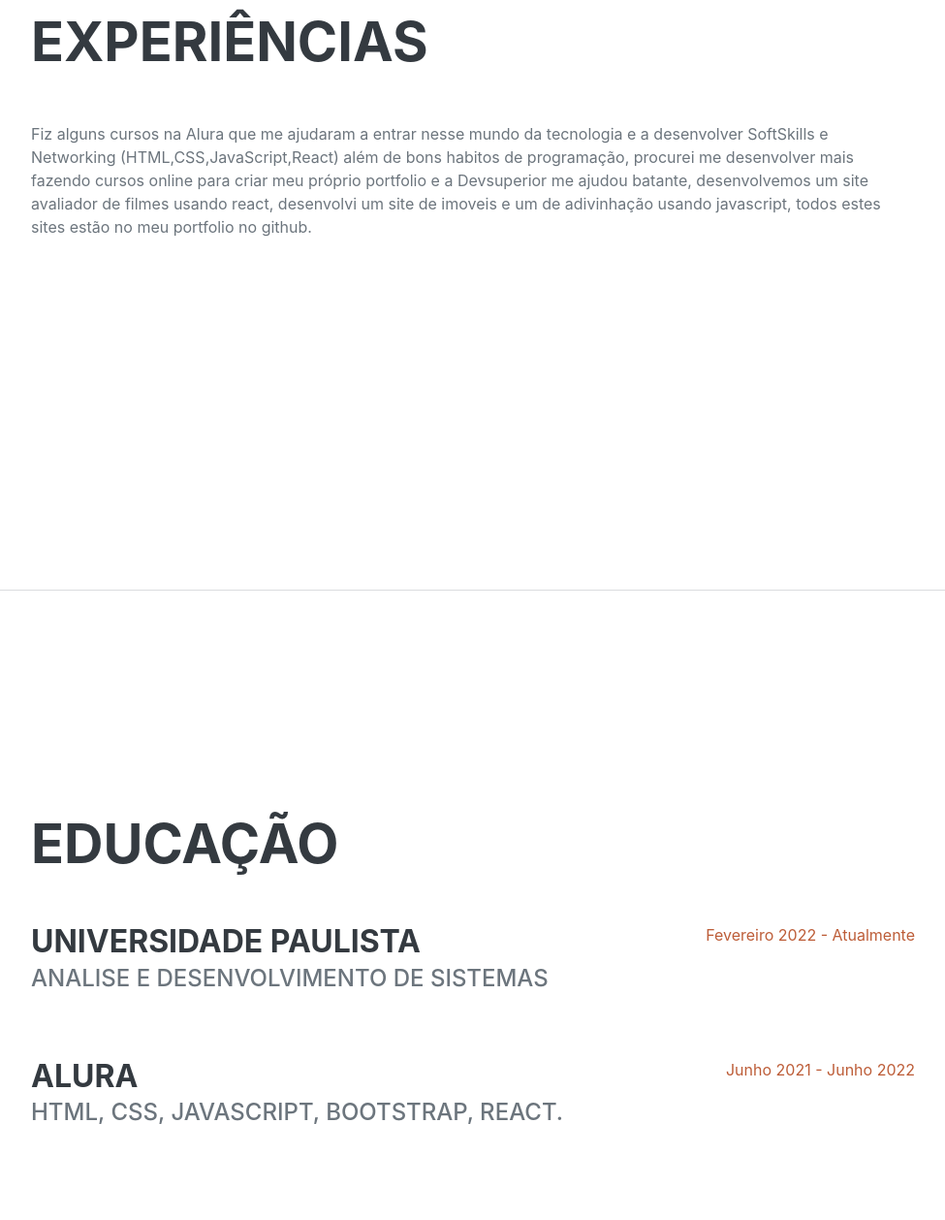
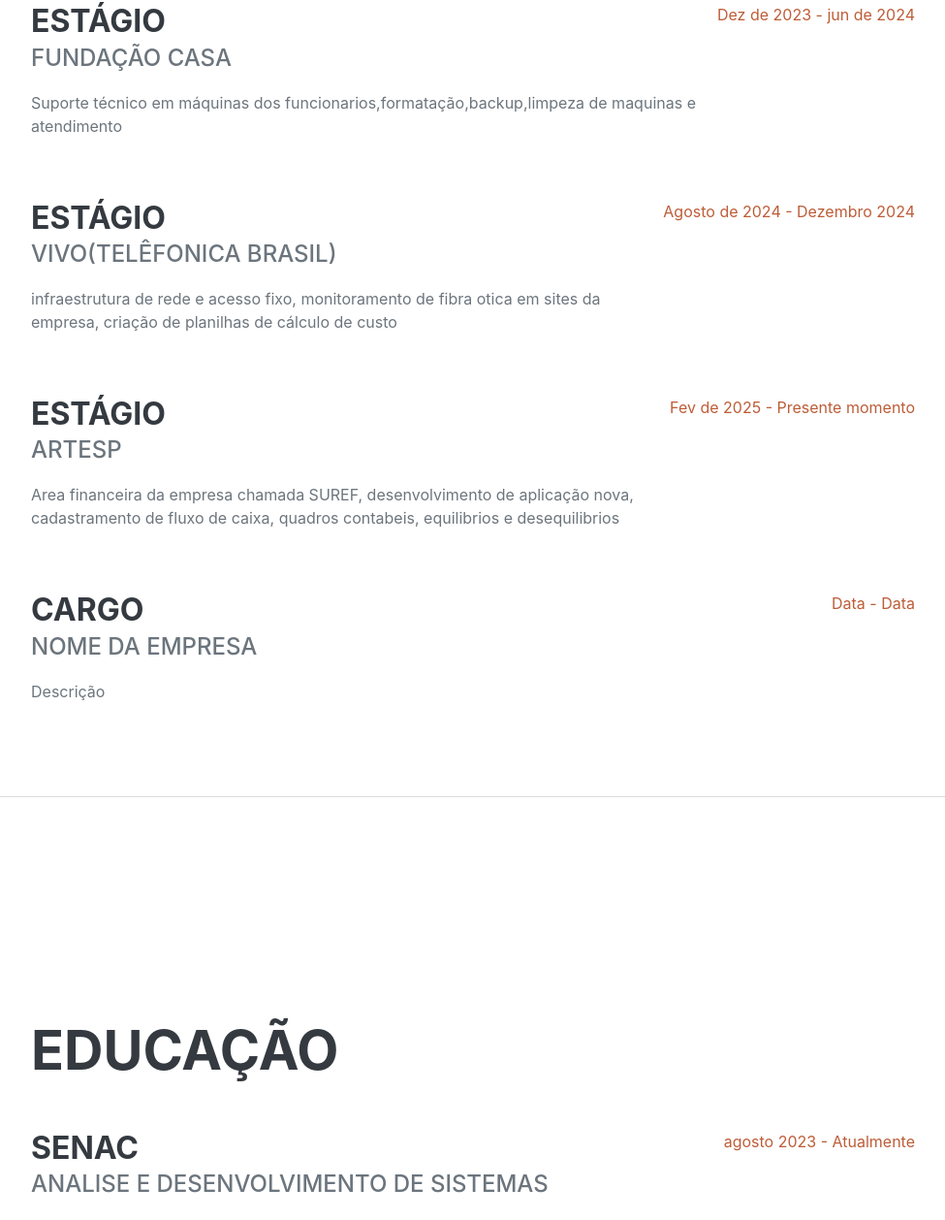
Before and after one commit to ItamarBorgesRocha/Curriculo, a plain HTML site: page curriculo/index.html in a window 1280 px wide. Shown: the part 993-2251 px from the top of the page at 97% size, without its empty margins (288-1263 px from the left). Drawn offline with nearby package versions, Linux system fonts and the light colour scheme; a web font is replaced by a local one.

Commit message:
Update index.html

```diff
--- a/curriculo/index.html
+++ b/curriculo/index.html
@@ -62,20 +62,35 @@
                     <h2 class="mb-5">Experiências</h2>
                     <div class="d-flex flex-column flex-md-row justify-content-between mb-5">
                         <div class="flex-grow-1">
-                            <p>Fiz alguns cursos na Alura que me ajudaram a entrar nesse mundo da tecnologia e a desenvolver SoftSkills e Networking (HTML,CSS,JavaScript,React) além de bons habitos de programação, procurei me desenvolver mais fazendo cursos online para criar meu próprio portfolio e a Devsuperior me ajudou batante, desenvolvemos um site avaliador de filmes usando react, desenvolvi um site de imoveis e um de adivinhação usando javascript, todos estes sites estão no meu portfolio no github. </p>
+                            <h3 class="mb-0">Estágio</h3>
+                            <div class="subheading mb-3">Fundação Casa</div>
+                            <p>Suporte técnico em máquinas dos funcionarios,formatação,backup,limpeza de maquinas e atendimento</p>
                         </div>
+                        <div class="flex-shrink-0"><span class="text-primary">Dez de 2023 - jun de 2024</span></div>
                     </div>
                     <div class="d-flex flex-column flex-md-row justify-content-between mb-5">
                         <div class="flex-grow-1">
+                            <h3 class="mb-0">Estágio</h3>
+                            <div class="subheading mb-3">Vivo(telêfonica Brasil)</div>
+                            <p>infraestrutura de rede e acesso fixo, monitoramento de fibra otica em sites da empresa, criação de planilhas de cálculo de custo</p>
                         </div>
+                        <div class="flex-shrink-0"><span class="text-primary">Agosto de 2024 - Dezembro 2024</span></div>
                     </div>
                     <div class="d-flex flex-column flex-md-row justify-content-between mb-5">
                         <div class="flex-grow-1">
+                            <h3 class="mb-0">Estágio</h3>
+                            <div class="subheading mb-3">Artesp</div>
+                            <p>Area financeira da empresa chamada SUREF, desenvolvimento de aplicação nova, cadastramento de fluxo de caixa, quadros contabeis, equilibrios e desequilibrios </p>
                         </div>
+                        <div class="flex-shrink-0"><span class="text-primary">Fev de 2025 - Presente momento</span></div>
                     </div>
                     <div class="d-flex flex-column flex-md-row justify-content-between">
                         <div class="flex-grow-1">
+                            <h3 class="mb-0">Cargo</h3>
+                            <div class="subheading mb-3">Nome da Empresa</div>
+                            <p>Descrição</p>
                         </div>
+                        <div class="flex-shrink-0"><span class="text-primary">Data - Data</span></div>
                     </div>
                 </div>
             </section>
@@ -86,12 +101,12 @@
                     <h2 class="mb-5">Educação</h2>
                     <div class="d-flex flex-column flex-md-row justify-content-between mb-5">
                         <div class="flex-grow-1">
-                            <h3 class="mb-0">Universidade Paulista</h3>
+                            <h3 class="mb-0">Senac</h3>
                             <div class="subheading mb-3">Analise e Desenvolvimento de Sistemas</div>
                             <div></div>
                             <p></p>
                         </div>
-                        <div class="flex-shrink-0"><span class="text-primary">Fevereiro 2022 - Atualmente</span></div>
+                        <div class="flex-shrink-0"><span class="text-primary">agosto 2023 - Atualmente</span></div>
                     </div>
                     <div class="d-flex flex-column flex-md-row justify-content-between">
                         <div class="flex-grow-1">
@@ -117,7 +132,7 @@
                         <li class="list-inline-item"><i class="fab fa-node-js"></i></li>
                         <li class="list-inline-item"><i class="fab fa-npm"></i></li>
                     </ul>
-                    <div class="subheading mb-3">Workflow</div>
+                    <div class="subheading mb-3">Javascript,C#,Python,Bootstrap</div>
                     <ul class="fa-ul mb-0">
                         <li>
                             <span class="fa-li"><i class="fas fa-check"></i></span>
@@ -143,10 +158,8 @@
             <section class="resume-section" id="interests">
                 <div class="resume-section-content">
                     <h2 class="mb-5">Interesses</h2>
-                    <p class="mb-0">Trabalho em equipe</p>
-                    <p class="mb-0">Novas tecnologias</p>
-                    <p class="mb-0">Programação de web sites</p>
-                    <p class="mb-0">Programação de jogos</p>
+                    <p>desenvolvimento web</p>
+                    <p class="mb-0">Front End</p>
                 </div>
             </section>
             <hr class="m-0" />
```
